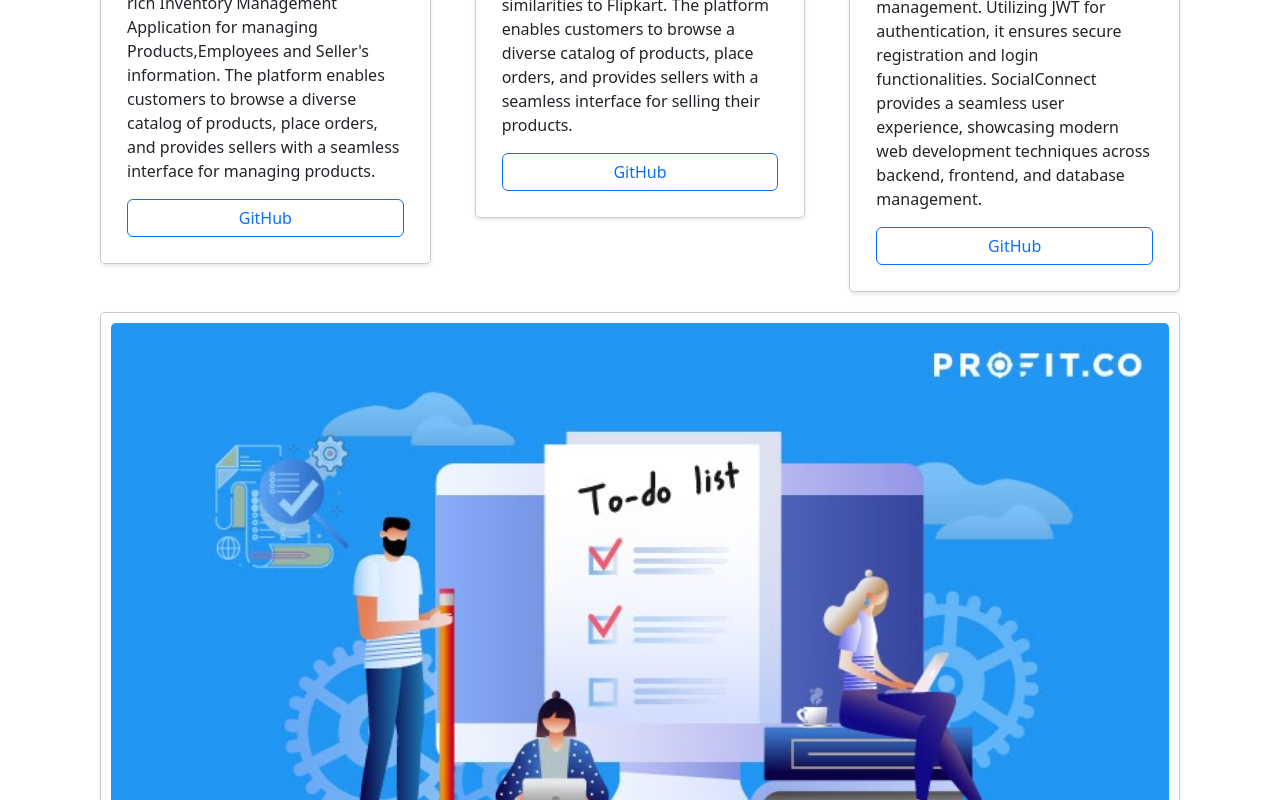
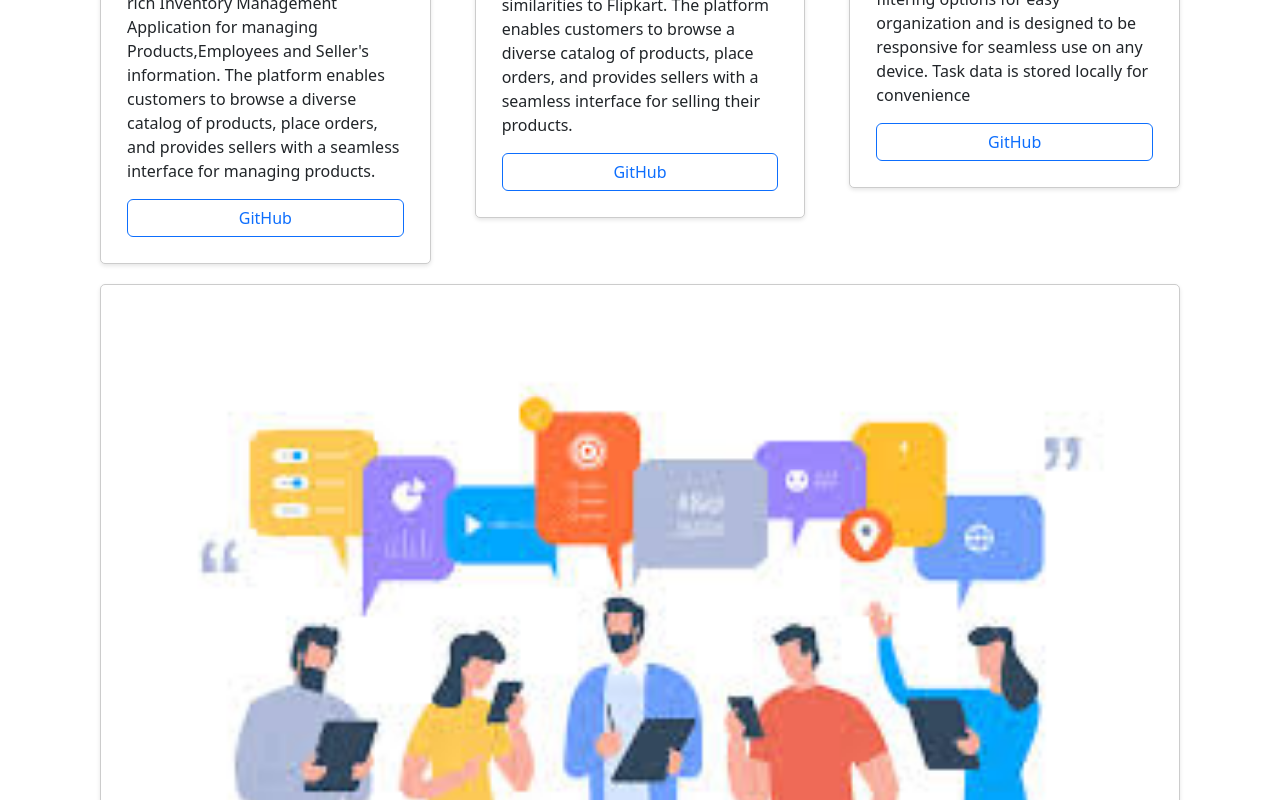
Before and after one commit to AniketPawase/PortfolioNew, a React (Create React App) app: page / in a window 1280 px wide. Shown: the part 2160-2960 px from the top of the page. Built offline with nearby package versions, Linux system fonts and the light colour scheme; a web font is replaced by a local one.

Commit message:
project changes4

```diff
--- a/src/component/Project.js
+++ b/src/component/Project.js
@@ -35,6 +35,16 @@ function Project() {
         </Col>
         <Col>
           <Card
+            title={"To-Do List App"}
+            description={
+              " The React Todo List is a minimalist task management app built with React. It allows users to quickly add, delete, and mark tasks as completed. The app features filtering options for easy organization and is designed to be responsive for seamless use on any device. Task data is stored locally for convenience"
+            }
+            image={"./images/ToDoList.jpg"}
+            Github={"https://github.com/AniketPawase/ToDoListApp.git"}
+          />
+        </Col>
+        <Col>
+          <Card
             title={"Social-Connect App"}
             description={
             "SocialConnect is a MERN stack application with MySQL integration, offering features for post creation, liking, commenting, and user profile management. Utilizing JWT for authentication, it ensures secure registration and login functionalities. SocialConnect provides a seamless user experience, showcasing modern web development techniques across backend, frontend, and database management."
@@ -43,16 +53,6 @@ function Project() {
             Github={"https://github.com/AniketPawase/WebApp.git"}
           />
         </Col>
-        <Col>
-          <Card
-            title={"To-Do List App"}
-            description={
-              " The React Todo List is a minimalist task management app built with React. It allows users to quickly add, delete, and mark tasks as completed. The app features filtering options for easy organization and is designed to be responsive for seamless use on any device. Task data is stored locally for convenience"
-            }
-            image={"./images/ToDoList.jpg"}
-            Github={"https://github.com/AniketPawase/ToDoListApp.git"}
-          />
-        </Col>
       </Row>
     </Container>
   );
```
